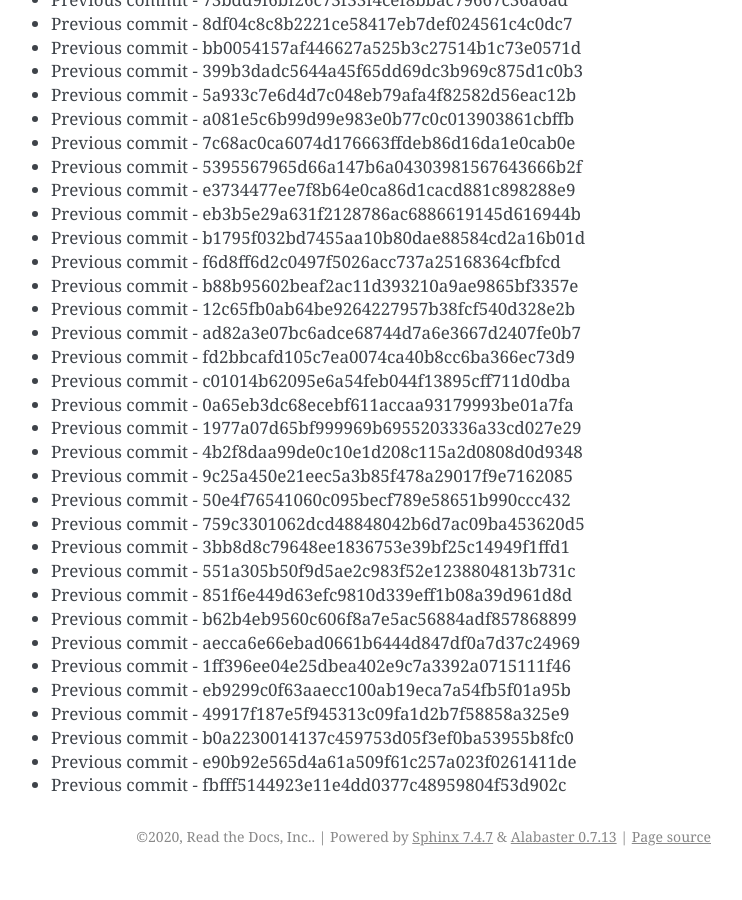
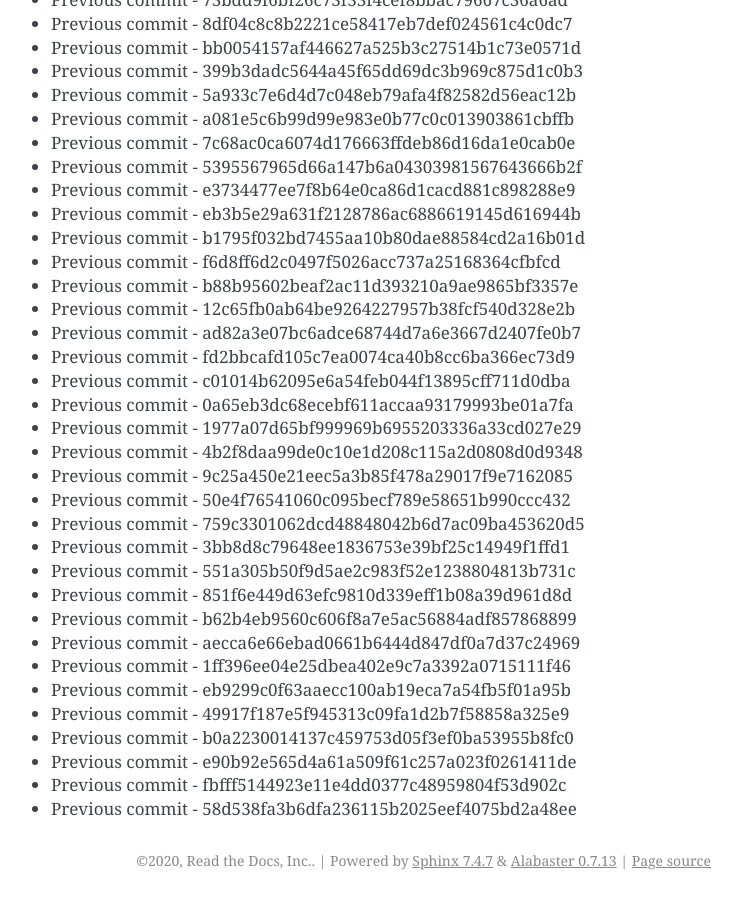
Before and after one commit to readthedocs/rtd-git-stresstest, a Sphinx documentation site: the page built from docs/updates.rst, in a window 1280 px wide and 900 px high, scrolled down 10555 px. Shown: the whole window, without its empty margins (399-1141 px from the left). Built offline with Sphinx 7.4.7, drawn with Linux system fonts in a browser that asks for light colours; before the commit the page ends 11431 px from its top, so only the background shows below that.

Commit message:
Generating commit from previous: 58d538fa3b6dfa236115b2025eef4075bd2a48ee

```diff
--- a/docs/updates.rst
+++ b/docs/updates.rst
@@ -475,3 +475,4 @@ It can be tested for any performance characteristics.
 * Previous commit - b0a2230014137c459753d05f3ef0ba53955b8fc0
 * Previous commit - e90b92e565d4a61a509f61c257a023f0261411de
 * Previous commit - fbfff5144923e11e4dd0377c48959804f53d902c
+* Previous commit - 58d538fa3b6dfa236115b2025eef4075bd2a48ee
```
